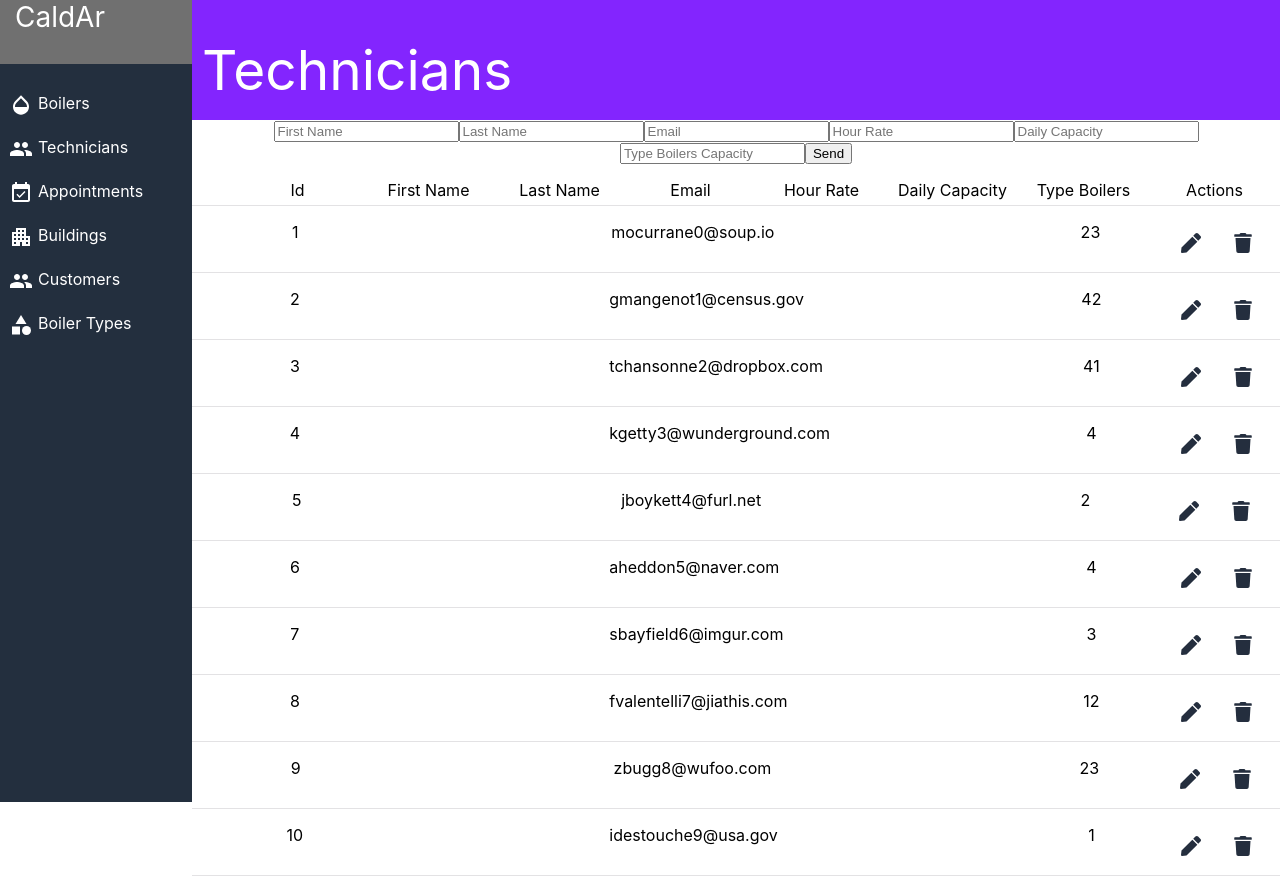
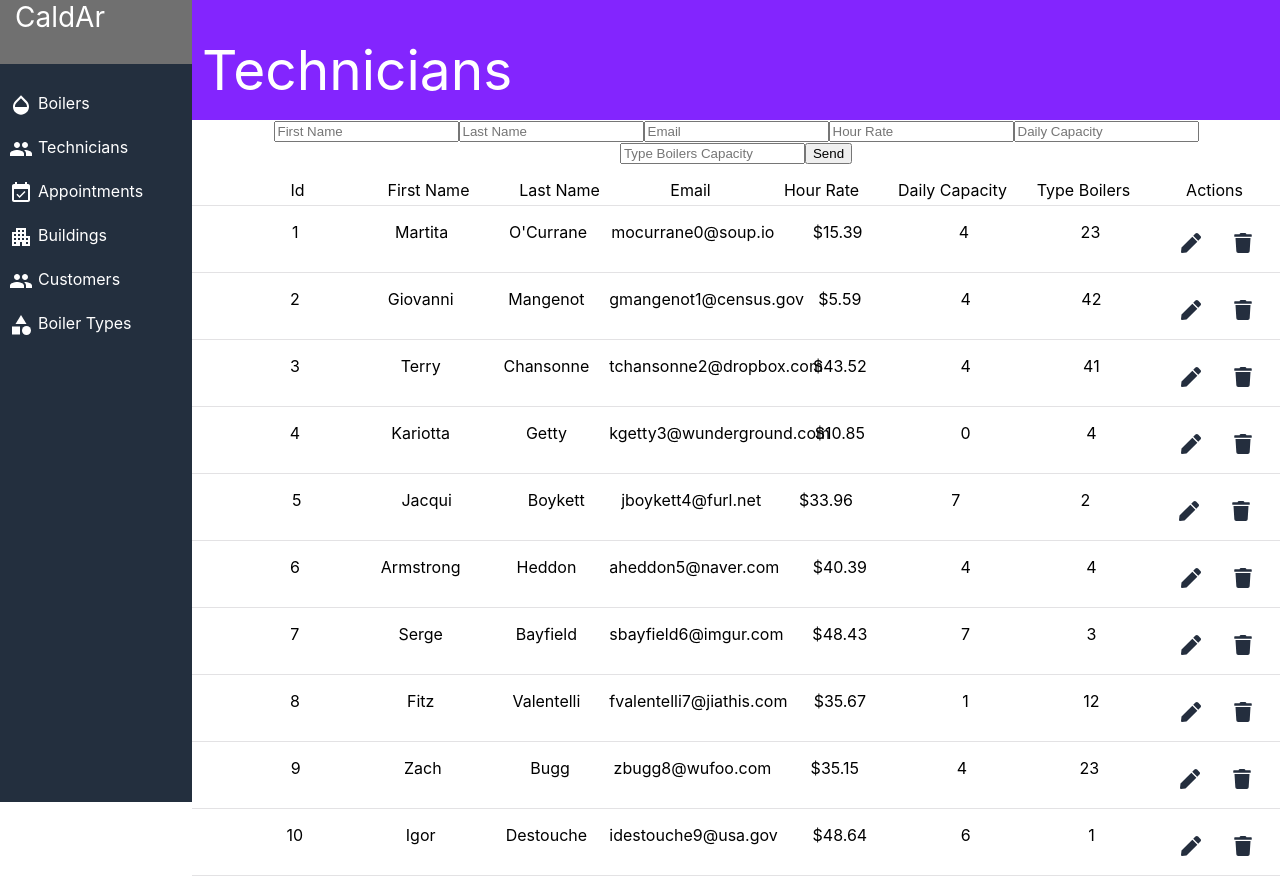
Before and after one commit to arltaugusto/caldAR-react-app, a React (Create React App) app: page /technicians in a window 1280 px wide. Built offline with nearby package versions, Linux system fonts and the light colour scheme.

Commit message:
List technicians ok

```diff
--- a/src/Components/Sections/TechniciansSection/TechnicianItem.js
+++ b/src/Components/Sections/TechniciansSection/TechnicianItem.js
@@ -23,12 +23,6 @@ const TechnicianItem = (props) => {
   if (technicianItem.isEditing) {
     return (
       <ul>
-        <input
-          type='number'
-          name='id'
-          value={technicianItem.id}
-          onChange={onChange}
-        />
         <input
           type='text'
           name='firstName'
--- a/src/Components/Sections/TechniciansSection/TechniciansSection.js
+++ b/src/Components/Sections/TechniciansSection/TechniciansSection.js
@@ -61,11 +61,13 @@ const TechniciansSection = (props) => {
   };
   return (
    <div >
+     <div>
       <AddTechnician technicianForm={techniciansForm}
         onSubmit={onSubmit}
         onChange={onChange}
         addBoilerType={addTechnician}
       />
+      </div>
      <ul className="ulStyle">
         <li className="liStyle">Id</li>
         <li className="liStyle">First Name</li>
--- a/src/data/technicians.json
+++ b/src/data/technicians.json
@@ -1,10 +1,10 @@
-[{"id":1,"first_name":"Martita","last_name":"O'Currane","email":"mocurrane0@soup.io","hour_rate":"$15.39","daily_capacity":4,"typeBoilersId":[2,3]},
-{"id":2,"first_name":"Giovanni","last_name":"Mangenot","email":"gmangenot1@census.gov","hour_rate":"$5.59","daily_capacity":4,"typeBoilersId":[4,2]},
-{"id":3,"first_name":"Terry","last_name":"Chansonne","email":"tchansonne2@dropbox.com","hour_rate":"$43.52","daily_capacity":4,"typeBoilersId":[4,1]},
-{"id":4,"first_name":"Kariotta","last_name":"Getty","email":"kgetty3@wunderground.com","hour_rate":"$10.85","daily_capacity":0,"typeBoilersId":[4]},
-{"id":5,"first_name":"Jacqui","last_name":"Boykett","email":"jboykett4@furl.net","hour_rate":"$33.96","daily_capacity":7,"typeBoilersId":[2]},
-{"id":6,"first_name":"Armstrong","last_name":"Heddon","email":"aheddon5@naver.com","hour_rate":"$40.39","daily_capacity":4,"typeBoilersId":[4]},
-{"id":7,"first_name":"Serge","last_name":"Bayfield","email":"sbayfield6@imgur.com","hour_rate":"$48.43","daily_capacity":7,"typeBoilersId":[3]},
-{"id":8,"first_name":"Fitz","last_name":"Valentelli","email":"fvalentelli7@jiathis.com","hour_rate":"$35.67","daily_capacity":1,"typeBoilersId":[1,2]},
-{"id":9,"first_name":"Zach","last_name":"Bugg","email":"zbugg8@wufoo.com","hour_rate":"$35.15","daily_capacity":4,"typeBoilersId":[2,3]},
-{"id":10,"first_name":"Igor","last_name":"Destouche","email":"idestouche9@usa.gov","hour_rate":"$48.64","daily_capacity":6,"typeBoilersId":[1]}]
+[{"id":1,"firstName":"Martita","lastName":"O'Currane","email":"mocurrane0@soup.io","hourRate":"$15.39","dailyCapacity":4,"typeBoilersId":[2,3]},
+{"id":2,"firstName":"Giovanni","lastName":"Mangenot","email":"gmangenot1@census.gov","hourRate":"$5.59","dailyCapacity":4,"typeBoilersId":[4,2]},
+{"id":3,"firstName":"Terry","lastName":"Chansonne","email":"tchansonne2@dropbox.com","hourRate":"$43.52","dailyCapacity":4,"typeBoilersId":[4,1]},
+{"id":4,"firstName":"Kariotta","lastName":"Getty","email":"kgetty3@wunderground.com","hourRate":"$10.85","dailyCapacity":0,"typeBoilersId":[4]},
+{"id":5,"firstName":"Jacqui","lastName":"Boykett","email":"jboykett4@furl.net","hourRate":"$33.96","dailyCapacity":7,"typeBoilersId":[2]},
+{"id":6,"firstName":"Armstrong","lastName":"Heddon","email":"aheddon5@naver.com","hourRate":"$40.39","dailyCapacity":4,"typeBoilersId":[4]},
+{"id":7,"firstName":"Serge","lastName":"Bayfield","email":"sbayfield6@imgur.com","hourRate":"$48.43","dailyCapacity":7,"typeBoilersId":[3]},
+{"id":8,"firstName":"Fitz","lastName":"Valentelli","email":"fvalentelli7@jiathis.com","hourRate":"$35.67","dailyCapacity":1,"typeBoilersId":[1,2]},
+{"id":9,"firstName":"Zach","lastName":"Bugg","email":"zbugg8@wufoo.com","hourRate":"$35.15","dailyCapacity":4,"typeBoilersId":[2,3]},
+{"id":10,"firstName":"Igor","lastName":"Destouche","email":"idestouche9@usa.gov","hourRate":"$48.64","dailyCapacity":6,"typeBoilersId":[1]}]
```
Also changed, not shown: 1 other file (tests, documents, lock files or other folders).
